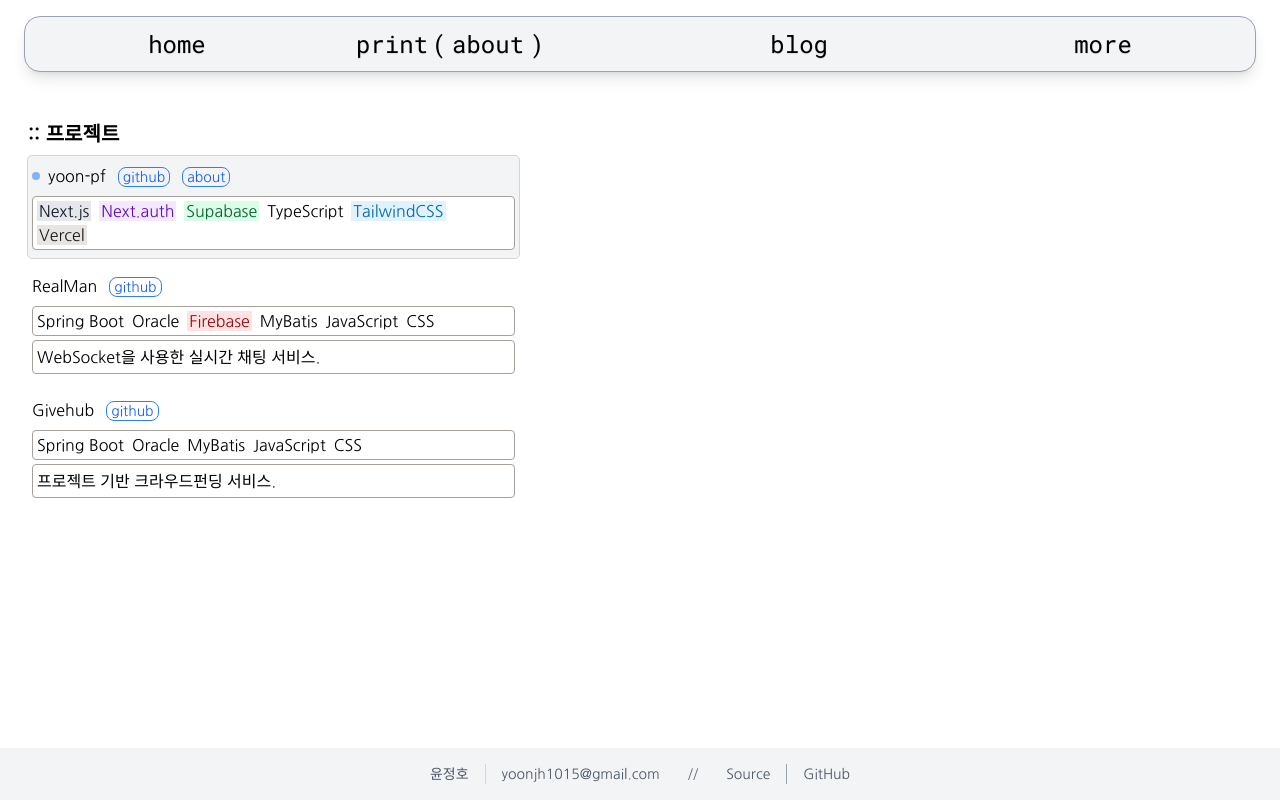
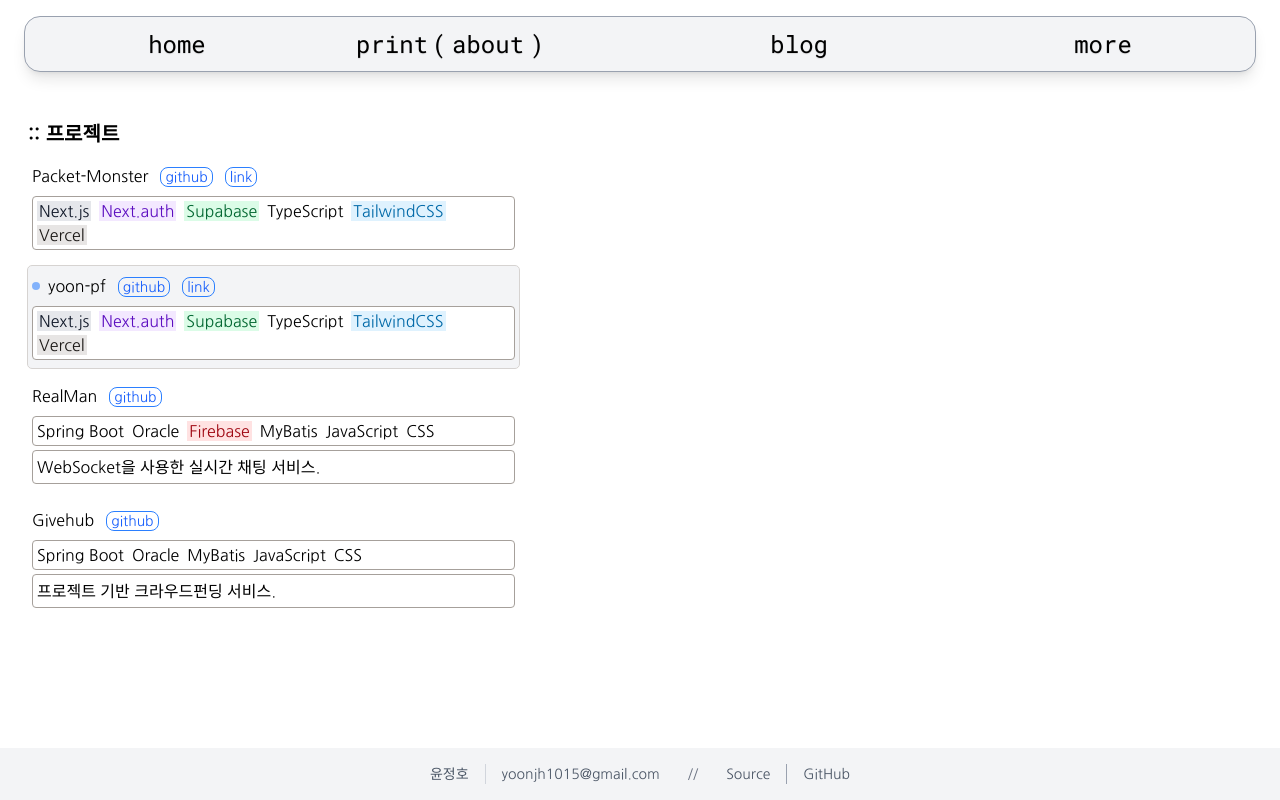
Before and after one commit to yoon-jeong-ho15/yoon-pf, a Next.js app: page /about in a window 1280 px wide. Built offline with nearby package versions, Linux system fonts and the light colour scheme; a web font is replaced by a local one.

Commit message:
chore: blog content update, add pkmon project

```diff
--- a/src/app/(main)/about/page.tsx
+++ b/src/app/(main)/about/page.tsx
@@ -12,6 +12,7 @@ export default function Page() {
         border-gray-300"
         >
           <h1 className="text-xl font-black">:: 프로젝트</h1>
+          <Project {...pkmon} />
           <Project {...yoonPf} />
           <Project {...realMan} />
           <Project {...giveHub} />
@@ -21,11 +22,23 @@ export default function Page() {
     </div>
   );
 }
-
+const pkmon = {
+  title: "Packet-Monster",
+  github: "https://github.com/yoon-jeong-ho15/pkmon",
+  link: "https://pkmon-theta.vercel.app",
+  stack: [
+    "Next.js",
+    "Next.auth",
+    "Supabase",
+    "TypeScript",
+    "TailwindCSS",
+    "Vercel",
+  ],
+};
 const yoonPf = {
   title: "yoon-pf",
   github: "https://github.com/yoon-jeong-ho15/yoon-pf",
-  about: "/aboutthispage",
+  link: "/aboutthispage",
   stack: [
     "Next.js",
     "Next.auth",
```
